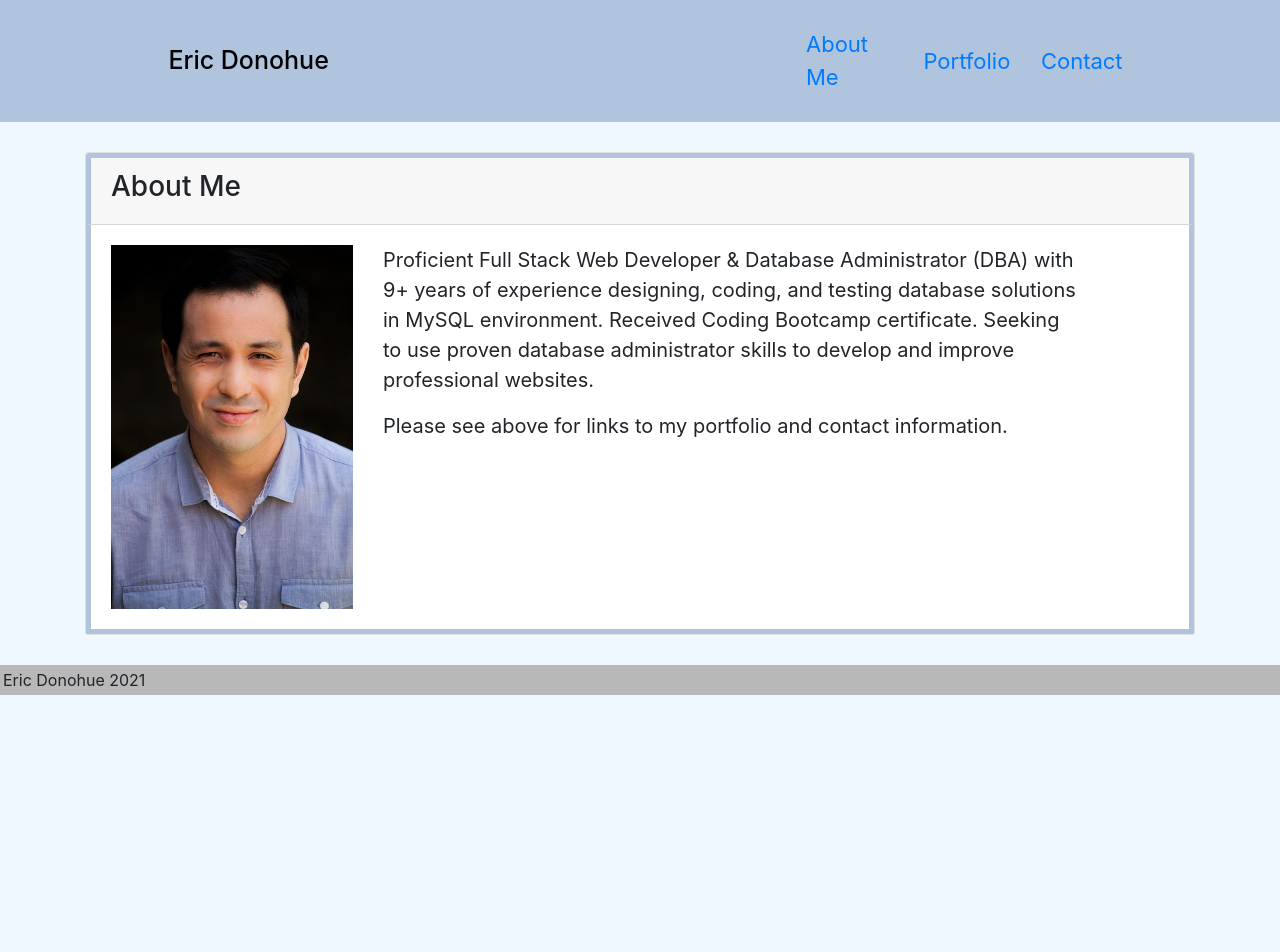
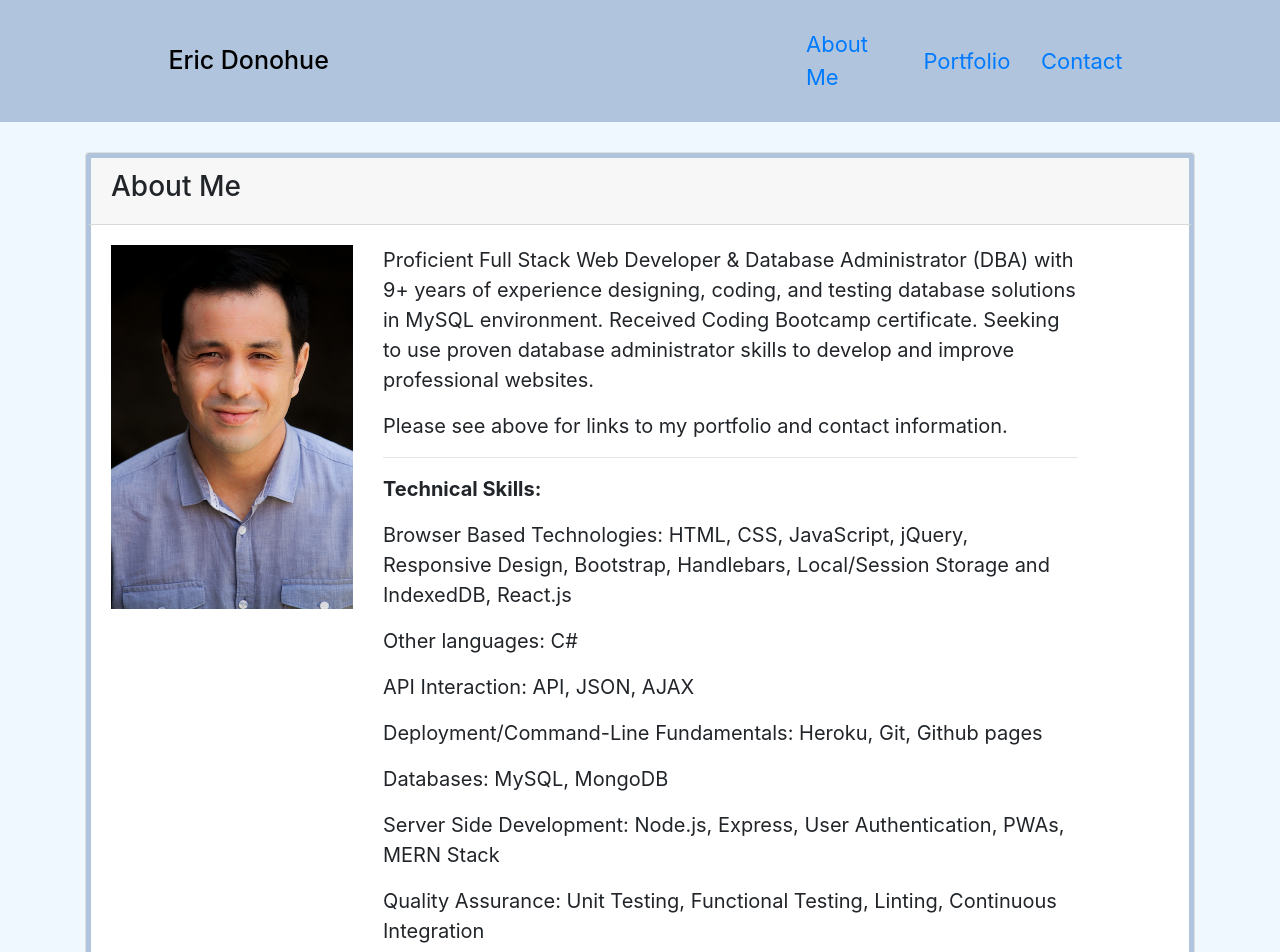
Before and after one commit to edonohue8/react-portfolio, a React (Create React App) app: page /About in a window 1280 px wide. Shown: the top 952 px of the page. Before the commit the page ends 800 px from the top, so only its background shows below. Built offline with nearby package versions, Linux system fonts and the light colour scheme.

Commit message:
updated About page with technical skills

```diff
--- a/src/pages/About.js
+++ b/src/pages/About.js
@@ -31,6 +31,20 @@ const About = () => {
 
                                     <p>Please see above for links to my portfolio and contact information.</p>
 
+                                    <hr></hr>
+
+                                    <p><b>Technical Skills:</b></p>
+
+                                    <p>Browser Based Technologies: HTML, CSS, JavaScript, jQuery, Responsive Design, Bootstrap, Handlebars, Local/Session Storage and IndexedDB, React.js</p>
+                                    <p>Other languages: C#</p>
+                                    <p>API Interaction: API, JSON, AJAX</p>
+                                    <p>Deployment/Command-Line Fundamentals: Heroku, Git, Github pages</p>
+                                    <p>Databases: MySQL, MongoDB</p>
+                                    <p>Server Side Development: Node.js, Express, User Authentication, PWAs, MERN Stack</p>
+                                    <p>Quality Assurance: Unit Testing, Functional Testing, Linting, Continuous Integration</p>
+                                    <p>Misc: Proven ability to learn new technologies and use that knowledge effectively | Knowledge of Agile Scrum Methodology | Knowledge of Software Development Life Cycle and DevOps | Typing speed of 95 WPM</p>
+
+
                                 </div>
                             </div>
                         </blockquote>
```
Also changed, not shown: 1 other file (tests, documents, lock files or other folders).
